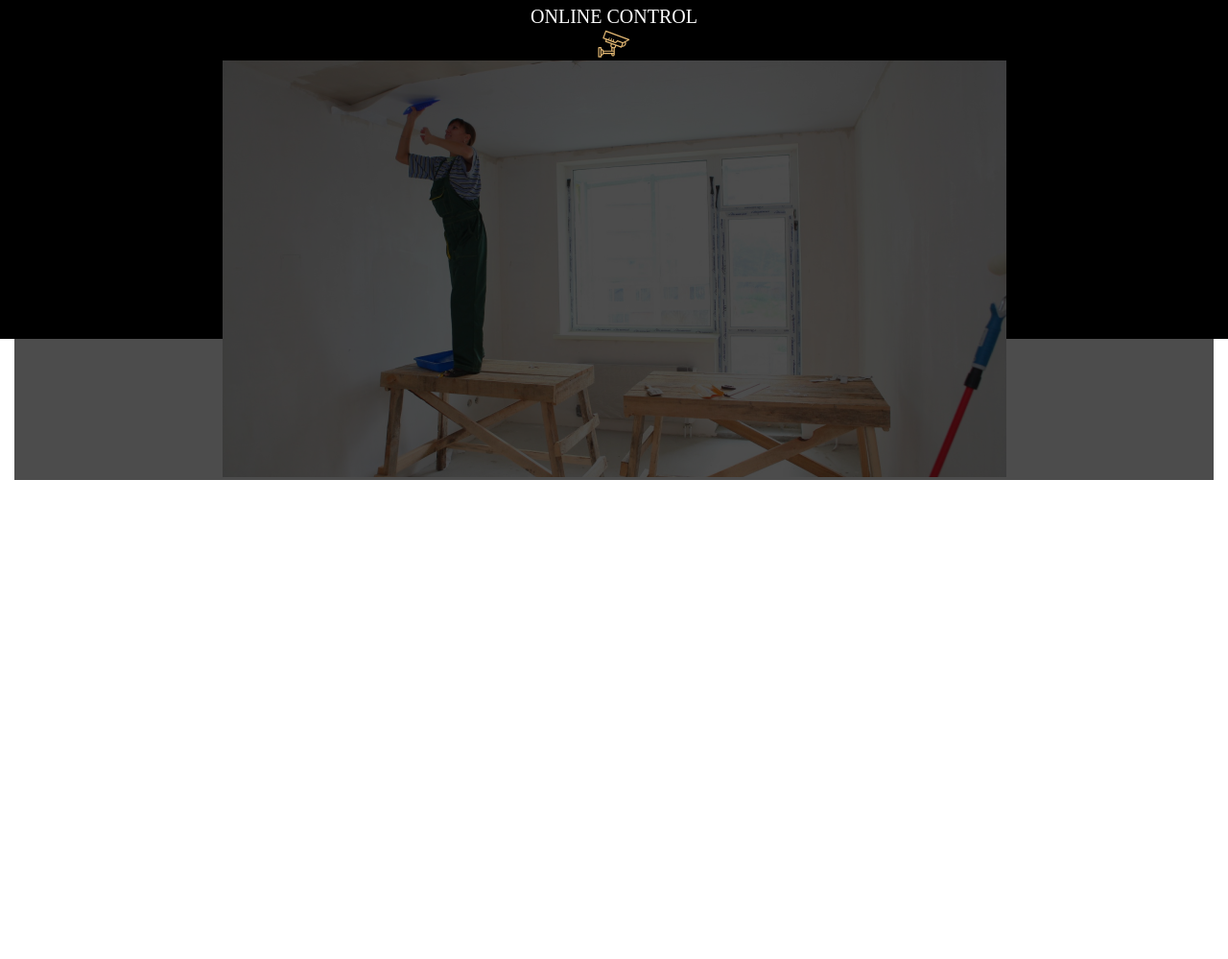
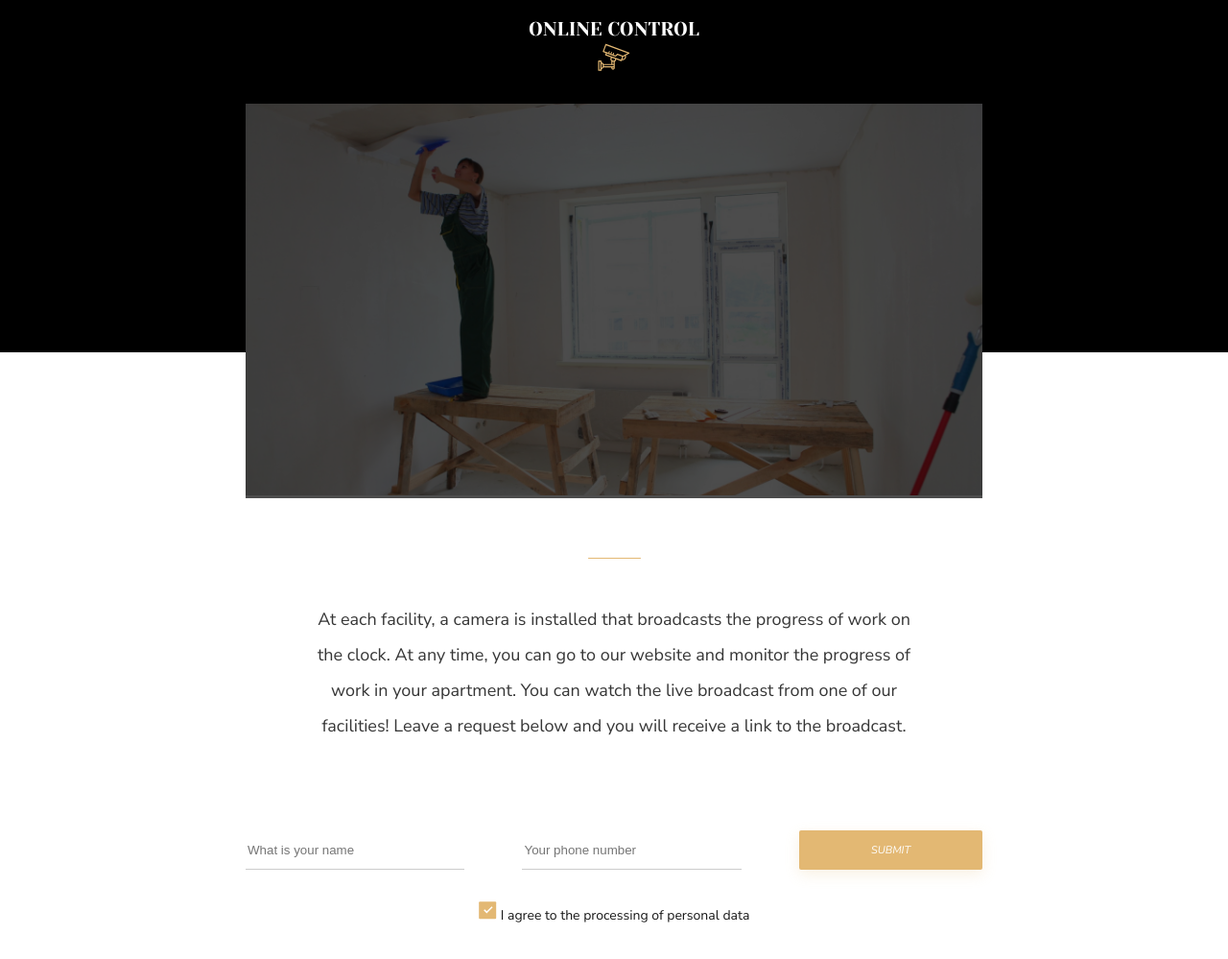
Before and after one commit to MPugo/Landing, a plain HTML site: page index.html in a window 1280 px wide. Shown: the part 1416-2415 px from the top of the page at 96% size. Before the commit the page ends 1916 px from the top, so only its background shows below. Drawn offline with Linux system fonts and the light colour scheme.

Commit message:
3 section completed

```diff
--- a/css/index.css
+++ b/css/index.css
@@ -1,6 +1,4 @@
 @import url(normalize.css);
-
-@import url(fonts.css);
 
 .body {
     margin: 0 auto;
@@ -16,9 +14,14 @@ body * {
 
 }
 
+.main {
+    padding-bottom: 50%;
+}
+
 .container {
     max-width: 1250px;
     margin: 0 auto;
+
 }
 
 .header-content {
@@ -270,6 +273,10 @@ body * {
     background-color: #FFFFFF;
 }
 
+.container__video {
+    margin-bottom: 62px;
+}
+
 .video {
     margin-top: -350px;
 }
@@ -287,12 +294,15 @@ body * {
 
 .video__camera {
     text-align: center;
+    margin-bottom: 31px;
 }
 
 .video__img {
     text-align: center;
     position: relative;
     z-index: 1;
+    max-width: 60%;
+    margin: 0 auto;
 
 }
 
@@ -306,3 +316,73 @@ body * {
     background-color: rgba(0, 0, 0, .7);
 
 }
+
+.video__img-img {
+    width: 100%;
+    height: auto;
+}
+
+.divider {
+    height: 1.5px;
+    width: 55px;
+    left: 693px;
+    top: 2134.49755859375px;
+    border-radius: 30px;
+    background: #E3B873;
+    border-radius: 30px;
+    display: inline-block;
+    margin-bottom: 32px;
+
+}
+
+.video__description {
+    text-align: center;
+    max-width: 50%;
+    margin: 0 auto;
+    font-family: 'Nunito Sans';
+    font-style: normal;
+    font-weight: 400;
+    font-size: 18px;
+    line-height: 37px;
+    text-align: center;
+    color: #363636
+}
+
+.video__text {
+    margin-bottom: 90px;
+}
+
+.cta {
+    margin: 0 auto;
+    max-width: 60%;
+    text-align: center;
+}
+
+.form__inline {
+    display: flex;
+    flex-direction: row;
+    margin-bottom: 33px;
+}
+
+.form__inline-field {
+    flex: 1 1 auto;
+    border: 0;
+    border-bottom: 1px solid rgba(0, 0, 0, 0.2);
+    margin-right: 60px;
+
+}
+
+.form__inline-button {
+    padding-left: 75px;
+    padding-right: 75px;
+}
+
+.checkbox__text {
+    font-family: 'Nunito Sans';
+    font-style: normal;
+    font-weight: 400;
+    font-size: 14px;
+    line-height: 23px;
+    color: #181818;
+
+}
--- a/index.html
+++ b/index.html
@@ -1,10 +1,13 @@
 <!DOCTYPE html>
 <html lang="en">
 <head>
-	<meta charset="UTF-8">
-	<meta http-equiv="X-UA-Compatible" content="IE=edge">
-	<meta name="viewport" content="width=device-width, initial-scale=1.0">
-	<link rel="stylesheet" href="../Landing/css/index.css">
+<meta charset="UTF-8">
+<meta http-equiv="X-UA-Compatible" content="IE=edge">
+<meta name="viewport" content="width=device-width, initial-scale=1.0">
+<link rel="stylesheet" href="../Landing/css/index.css">
+<link rel="preconnect" href="https://fonts.googleapis.com">
+<link rel="preconnect" href="https://fonts.gstatic.com" crossorigin>
+<link href="https://fonts.googleapis.com/css2?family=Nunito+Sans:ital@0;1&family=Yeseva+One&display=swap" rel="stylesheet">
 	<title>IC "Repair Design Project"</title>
 </head>
 
@@ -29,7 +32,7 @@
 
 
 
-	<main>
+	<main class="main">
 		<section class="hero">
 			<div class="container img-container">
 			<h1 class="title">
@@ -119,11 +122,31 @@
 				<path d="M12.1292 8.70325L11.6038 10.1232M14.419 9.54328L13.8935 10.9632M16.641 10.3698L16.1155 11.7897" stroke="#E3B873" stroke-linecap="round"/>
 				</svg>
 			</div>
-		<div class="container">
+		<div class="container__video">
 			<div class="video__img">
 				<img class="video__img-img" src="img/image6.jpg" alt="hall2">
 			</div>
+
 		</div>
+		<div class="video__description">
+			<span class="divider"></span>
+			<p class="video__text">At each facility, a camera is installed that broadcasts the progress of work on the clock. At any time, you can go to our website and monitor the progress of work in your apartment. You can watch the live broadcast from one of our facilities!
+				Leave a request below and you will receive a link to the broadcast.</p>
+		</div>
+	<div class="cta">
+		<form action="" class="form__inline">
+			<input class="form__inline-field" type="text" placeholder="What is your name">
+			<input class="form__inline-field" type="phone" placeholder="Your phone number">
+			<button class="button form__inline-button">SUBMIT</button>
+		</form>
+
+	<div class="checkbox"><svg width="19" height="19" viewBox="0 0 19 19" fill="none" xmlns="http://www.w3.org/2000/svg">
+		<rect x="0.19043" y="0.148926" width="18" height="18" rx="1" fill="#E3B873"/>
+		<path d="M14.0366 5.68726L8.32504 11.3988L5.72888 8.80264" stroke="white" stroke-width="1.5"/>
+		</svg>
+		<span class="checkbox__text">I agree to the processing of personal data</span>
+	</div>
+	</div>
 		</section>
 
 	</main>
```
